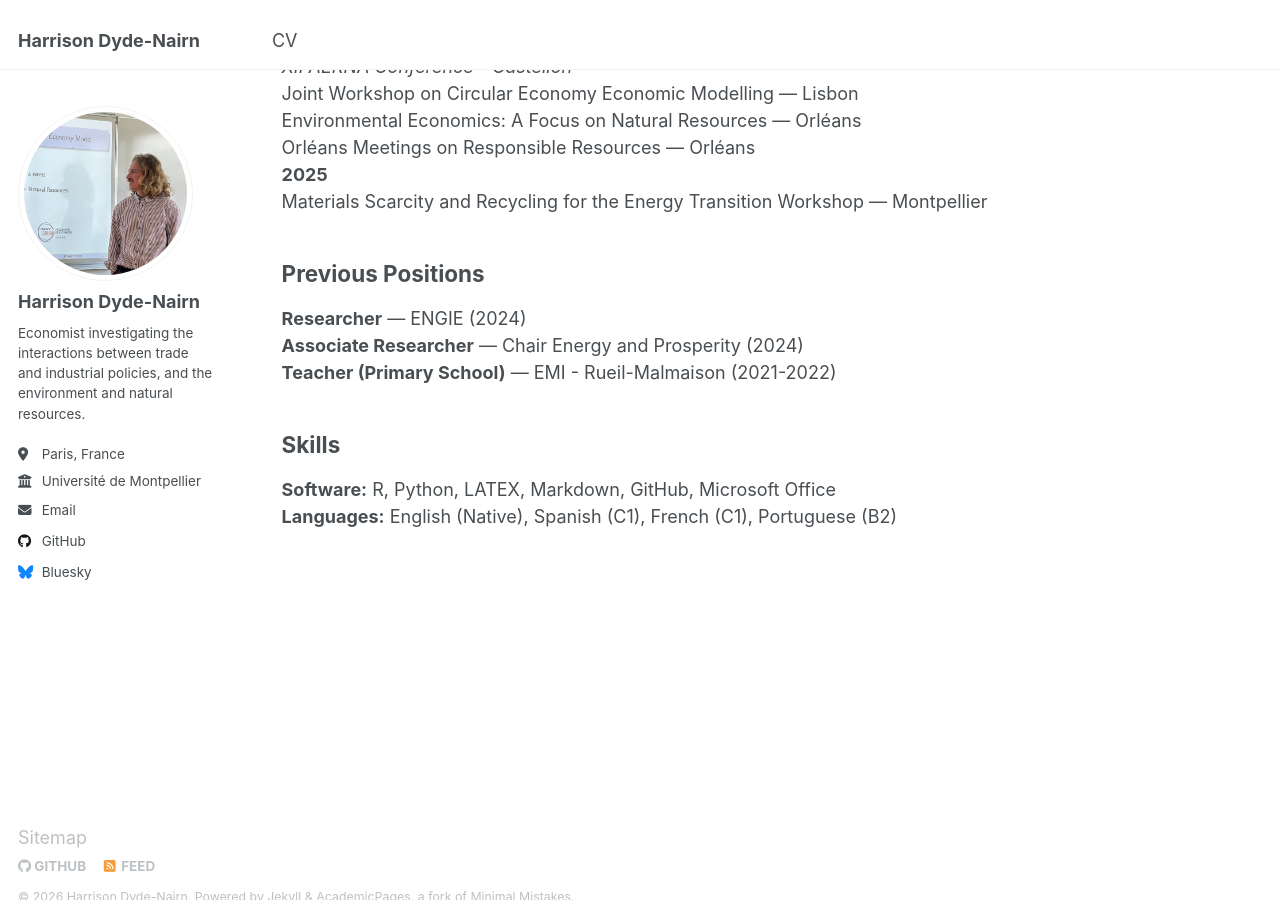
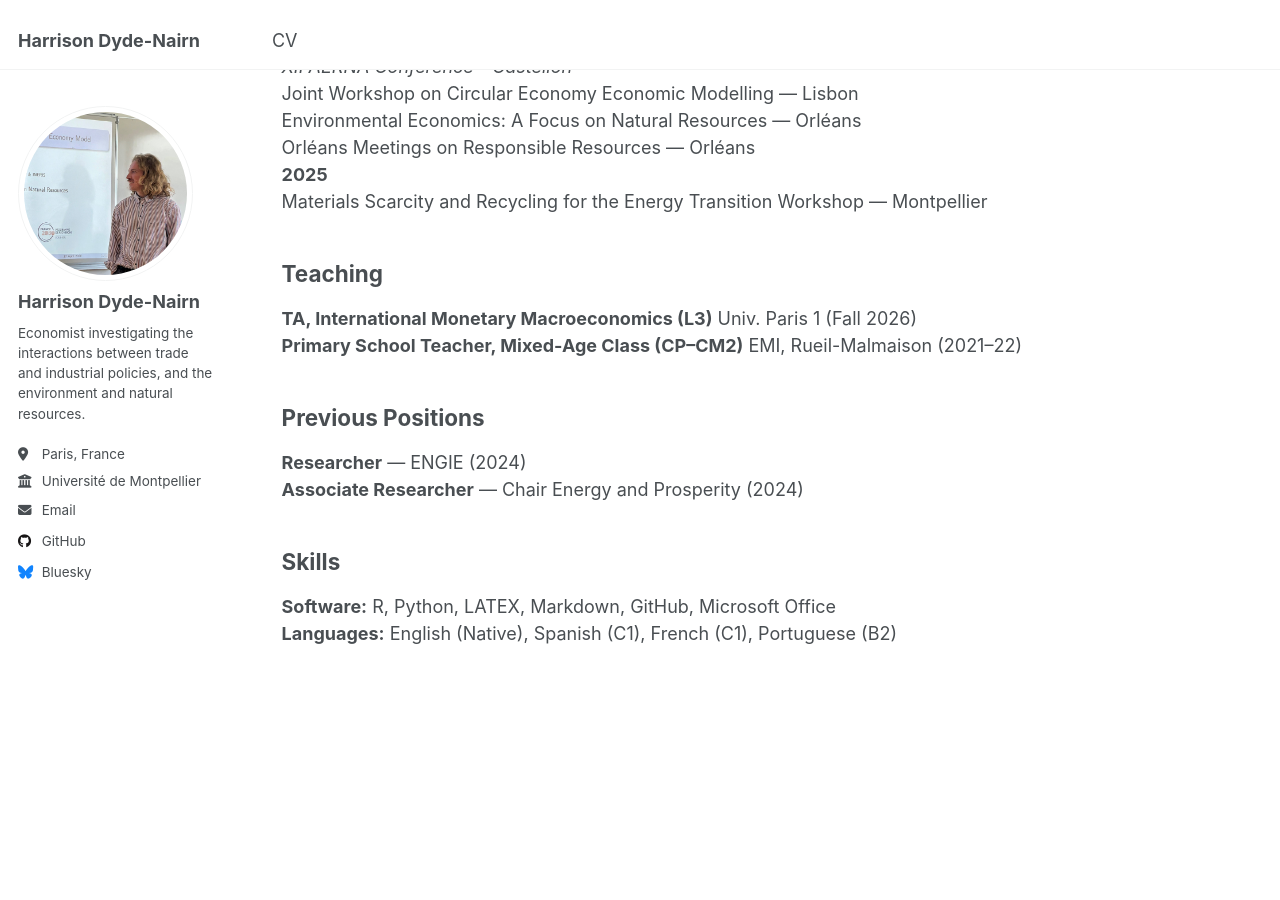
Before and after one commit to hdydenairn/hdydenairn.github.io, a Jekyll site: the page built from _pages/cv.md, in a window 1280 px wide and 900 px high, scrolled down 756 px. Built offline with Jekyll 4.4.1, drawn with Linux system fonts in a browser that asks for light colours.

Commit message:
Update cv.md

```diff
--- a/_pages/cv.md
+++ b/_pages/cv.md
@@ -35,11 +35,13 @@ redirect_from:
  Orléans Meetings on Responsible Resources — Orléans <br>
  **2025** <br> Materials Scarcity and Recycling for the Energy Transition Workshop — Montpellier
 
+## Teaching
+**TA, International Monetary Macroeconomics (L3)** Univ. Paris 1 (Fall 2026)<br>
+**Primary School Teacher, Mixed-Age Class (CP--CM2)** EMI, Rueil-Malmaison (2021--22)
 
 ## Previous Positions
 **Researcher** — ENGIE (2024)<br>
 **Associate Researcher** — Chair Energy and Prosperity (2024)<br>
-**Teacher (Primary School)** — EMI - Rueil-Malmaison (2021-2022)
 
 ## Skills
 **Software:** R, Python, LATEX, Markdown, GitHub, Microsoft Office <br>
```
